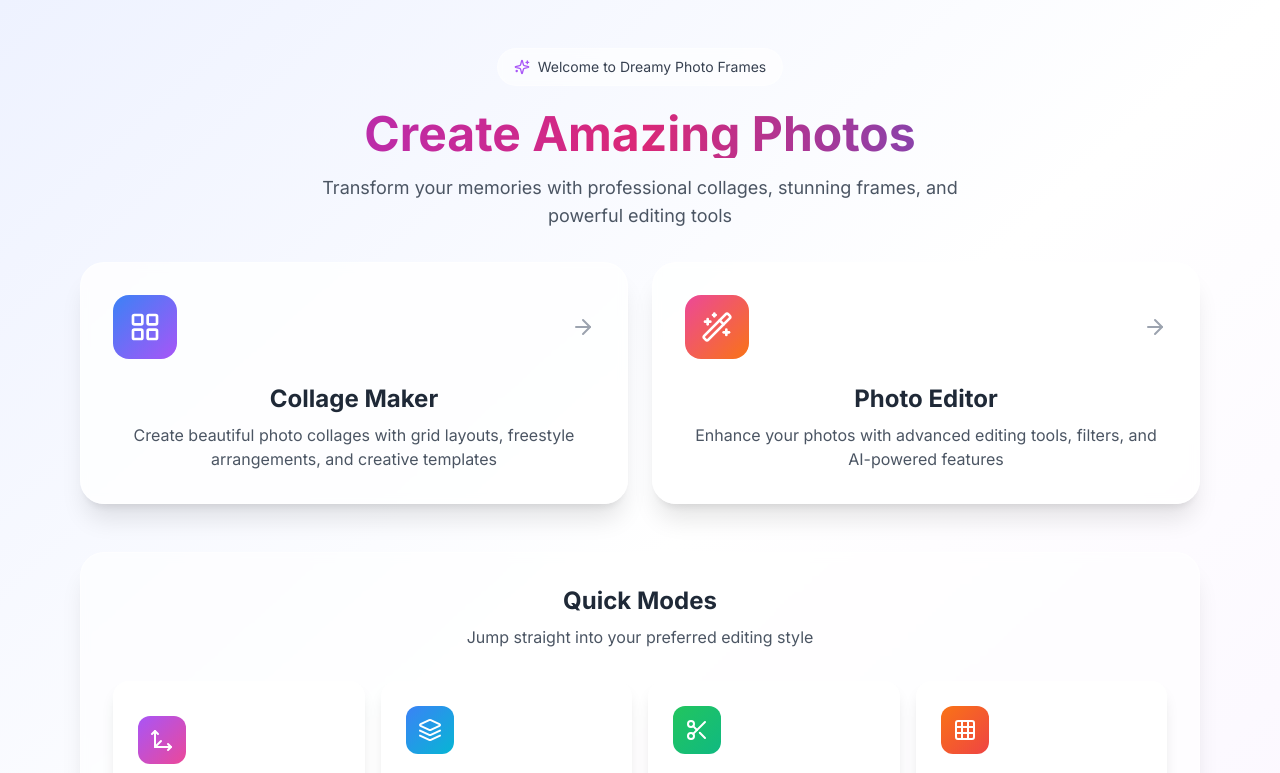
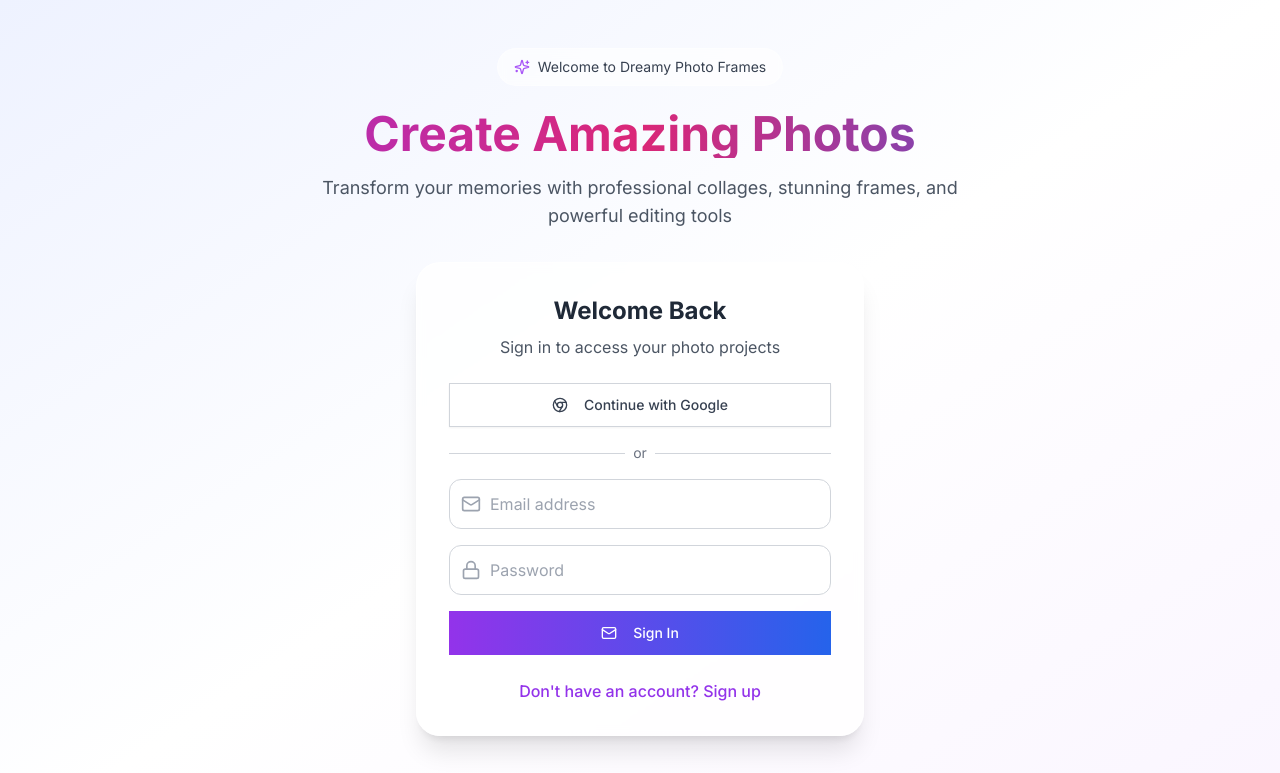
Before and after one commit to Aloktonova/dreamy-photo-frames, a React (Vite) app: page / in a window 1280 px wide. Shown: the top 773 px of the page. Built offline with nearby package versions, Linux system fonts and the light colour scheme.

Commit message:
feat: Add Google Sign-In authentication
Adds a Google Sign-In authentication block to the home page, including login and signup options, styled to match the theme, and redirects users upon successful authentication.

```diff
--- /dev/null
+++ b/src/components/AuthBlock.tsx
@@ -0,0 +1,227 @@
+import React, { useState, useEffect } from 'react';
+import { User, Session } from '@supabase/supabase-js';
+import { supabase } from '@/integrations/supabase/client';
+import { Button } from '@/components/ui/button';
+import { useToast } from '@/hooks/use-toast';
+import { Chrome, Mail, Lock, UserPlus } from 'lucide-react';
+
+interface AuthBlockProps {
+  onAuthenticated: (user: User) => void;
+}
+
+const AuthBlock: React.FC<AuthBlockProps> = ({ onAuthenticated }) => {
+  const [user, setUser] = useState<User | null>(null);
+  const [session, setSession] = useState<Session | null>(null);
+  const [loading, setLoading] = useState(false);
+  const [mode, setMode] = useState<'signin' | 'signup'>('signin');
+  const [email, setEmail] = useState('');
+  const [password, setPassword] = useState('');
+  const { toast } = useToast();
+
+  useEffect(() => {
+    // Set up auth state listener
+    const { data: { subscription } } = supabase.auth.onAuthStateChange(
+      (event, session) => {
+        setSession(session);
+        setUser(session?.user ?? null);
+
+        if (session?.user) {
+          onAuthenticated(session.user);
+        }
+      }
+    );
+
+    // Check for existing session
+    supabase.auth.getSession().then(({ data: { session } }) => {
+      setSession(session);
+      setUser(session?.user ?? null);
+
+      if (session?.user) {
+        onAuthenticated(session.user);
+      }
+    });
+
+    return () => subscription.unsubscribe();
+  }, [onAuthenticated]);
+
+  const handleGoogleSignIn = async () => {
+    setLoading(true);
+    try {
+      const { error } = await supabase.auth.signInWithOAuth({
+        provider: 'google',
+        options: {
+          redirectTo: `${window.location.origin}/`
+        }
+      });
+
+      if (error) {
+        toast({
+          title: "Sign-in Error",
+          description: error.message,
+          variant: "destructive"
+        });
+      }
+    } catch (error) {
+      console.error('Google sign-in error:', error);
+      toast({
+        title: "Sign-in Error",
+        description: "An unexpected error occurred",
+        variant: "destructive"
+      });
+    } finally {
+      setLoading(false);
+    }
+  };
+
+  const handleEmailAuth = async (e: React.FormEvent) => {
+    e.preventDefault();
+    setLoading(true);
+
+    try {
+      if (mode === 'signup') {
+        const { error } = await supabase.auth.signUp({
+          email,
+          password,
+          options: {
+            emailRedirectTo: `${window.location.origin}/`
+          }
+        });
+
+        if (error) {
+          toast({
+            title: "Sign-up Error",
+            description: error.message,
+            variant: "destructive"
+          });
+        } else {
+          toast({
+            title: "Check your email",
+            description: "We sent you a confirmation link",
+          });
+        }
+      } else {
+        const { error } = await supabase.auth.signInWithPassword({
+          email,
+          password
+        });
+
+        if (error) {
+          toast({
+            title: "Sign-in Error",
+            description: error.message,
+            variant: "destructive"
+          });
+        }
+      }
+    } catch (error) {
+      console.error('Email auth error:', error);
+      toast({
+        title: "Authentication Error",
+        description: "An unexpected error occurred",
+        variant: "destructive"
+      });
+    } finally {
+      setLoading(false);
+    }
+  };
+
+  if (user) {
+    return null; // Hide auth block when user is authenticated
+  }
+
+  return (
+    <div className="bg-white/80 backdrop-blur-sm rounded-3xl p-8 shadow-xl border border-white/50 max-w-md mx-auto">
+      <div className="text-center mb-6">
+        <h3 className="text-2xl font-bold text-gray-800 mb-2">
+          {mode === 'signin' ? 'Welcome Back' : 'Join Dreamy Frames'}
+        </h3>
+        <p className="text-gray-600">
+          {mode === 'signin'
+            ? 'Sign in to access your photo projects'
+            : 'Create an account to get started'
+          }
+        </p>
+      </div>
+
+      {/* Google Sign-In Button */}
+      <Button
+        onClick={handleGoogleSignIn}
+        disabled={loading}
+        className="w-full mb-4 bg-white hover:bg-gray-50 text-gray-700 border border-gray-300 shadow-sm"
+        size="lg"
+      >
+        <Chrome className="mr-2 h-5 w-5" />
+        Continue with Google
+      </Button>
+
+      <div className="relative mb-4">
+        <div className="absolute inset-0 flex items-center">
+          <span className="w-full border-t border-gray-300" />
+        </div>
+        <div className="relative flex justify-center text-sm">
+          <span className="px-2 bg-white text-gray-500">or</span>
+        </div>
+      </div>
+
+      {/* Email/Password Form */}
+      <form onSubmit={handleEmailAuth} className="space-y-4">
+        <div>
+          <div className="relative">
+            <Mail className="absolute left-3 top-1/2 transform -translate-y-1/2 text-gray-400 h-5 w-5" />
+            <input
+              type="email"
+              placeholder="Email address"
+              value={email}
+              onChange={(e) => setEmail(e.target.value)}
+              required
+              className="w-full pl-10 pr-4 py-3 border border-gray-300 rounded-xl focus:ring-2 focus:ring-purple-500 focus:border-transparent"
+            />
+          </div>
+        </div>
+
+        <div>
+          <div className="relative">
+            <Lock className="absolute left-3 top-1/2 transform -translate-y-1/2 text-gray-400 h-5 w-5" />
+            <input
+              type="password"
+              placeholder="Password"
+              value={password}
+              onChange={(e) => setPassword(e.target.value)}
+              required
+              className="w-full pl-10 pr-4 py-3 border border-gray-300 rounded-xl focus:ring-2 focus:ring-purple-500 focus:border-transparent"
+            />
+          </div>
+        </div>
+
+        <Button
+          type="submit"
+          disabled={loading}
+          className="w-full bg-gradient-to-r from-purple-600 to-blue-600 hover:from-purple-700 hover:to-blue-700 text-white"
+          size="lg"
+        >
+          {mode === 'signin' ? (
+            <Mail className="mr-2 h-5 w-5" />
+          ) : (
+            <UserPlus className="mr-2 h-5 w-5" />
+          )}
+          {mode === 'signin' ? 'Sign In' : 'Create Account'}
+        </Button>
+      </form>
+
+      {/* Toggle between sign-in and sign-up */}
+      <div className="text-center mt-6">
+        <button
+          onClick={() => setMode(mode === 'signin' ? 'signup' : 'signin')}
+          className="text-purple-600 hover:text-purple-700 font-medium"
+        >
+          {mode === 'signin'
+            ? "Don't have an account? Sign up"
+            : "Already have an account? Sign in"
+          }
+        </button>
+      </div>
+    </div>
+  );
+};
+
+export default AuthBlock;
--- a/src/components/Home.tsx
+++ b/src/components/Home.tsx
@@ -1,6 +1,7 @@
 
-import React from 'react';
+import React, { useState, useEffect } from 'react';
 import { useNavigate } from 'react-router-dom';
+import { User } from '@supabase/supabase-js';
 import {
   LayoutGrid,
   Wand2,
@@ -9,12 +10,29 @@ import {
   Scissors,
   Grid3X3,
   Sparkles,
-  ArrowRight
+  ArrowRight,
+  LogOut
 } from 'lucide-react';
 import { Button } from '@/components/ui/button';
+import { supabase } from '@/integrations/supabase/client';
+import AuthBlock from './AuthBlock';
 
 const Home = () => {
   const navigate = useNavigate();
+  const [user, setUser] = useState<User | null>(null);
+
+  const handleAuthenticated = (authenticatedUser: User) => {
+    setUser(authenticatedUser);
+  };
+
+  const handleSignOut = async () => {
+    try {
+      await supabase.auth.signOut();
+      setUser(null);
+    } catch (error) {
+      console.error('Sign out error:', error);
+    }
+  };
 
   const quickModes = [
     {
@@ -72,7 +90,32 @@ const Home = () => {
       </div>
 
       <div className="max-w-6xl mx-auto px-4 pb-16">
+        {/* Authentication Section */}
+        {!user ? (
+          <div className="mb-12">
+            <AuthBlock onAuthenticated={handleAuthenticated} />
+          </div>
+        ) : (
+          <div className="text-center mb-12">
+            <div className="bg-white/80 backdrop-blur-sm rounded-2xl p-6 shadow-lg border border-white/50 max-w-md mx-auto">
+              <p className="text-gray-700 mb-4">
+                Welcome back, <span className="font-semibold">{user.email}</span>!
+              </p>
+              <Button
+                onClick={handleSignOut}
+                variant="outline"
+                size="sm"
+                className="border-gray-300 hover:bg-gray-50"
+              >
+                <LogOut className="mr-2 h-4 w-4" />
+                Sign Out
+              </Button>
+            </div>
+          </div>
+        )}
+
         {/* Main Action Buttons */}
+        {user && (
         <div className="grid md:grid-cols-2 gap-6 mb-12">
           <button
             onClick={() => handleModeSelect('collage')}
@@ -106,8 +149,10 @@ const Home = () => {
             </p>
           </button>
         </div>
+        )}
 
         {/* Quick Modes Section */}
+        {user && (
         <div className="bg-white/60 backdrop-blur-sm rounded-3xl p-8 shadow-xl border border-white/50">
           <div className="text-center mb-8">
             <h3 className="text-2xl font-bold text-gray-800 mb-2">Quick Modes</h3>
@@ -133,8 +178,10 @@ const Home = () => {
             })}
           </div>
         </div>
+        )}
 
         {/* Advanced Features Preview */}
+        {user && (
         <div className="mt-12 grid md:grid-cols-2 gap-6">
           <div className="bg-gradient-to-br from-green-500/10 to-emerald-500/10 backdrop-blur-sm rounded-2xl p-6 border border-green-200">
             <div className="flex items-center gap-3 mb-3">
@@ -160,6 +207,7 @@ const Home = () => {
             </p>
           </div>
         </div>
+        )}
       </div>
     </div>
   );
```
